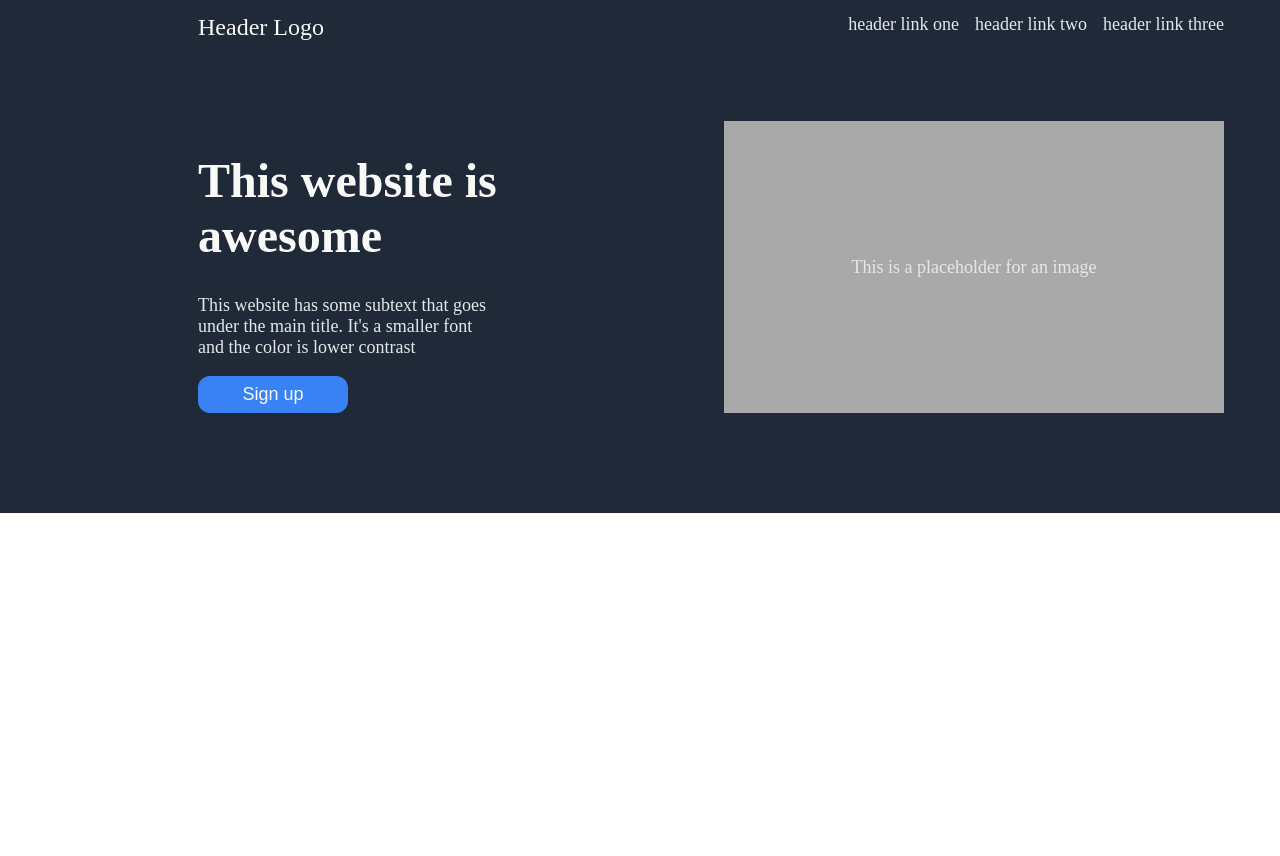
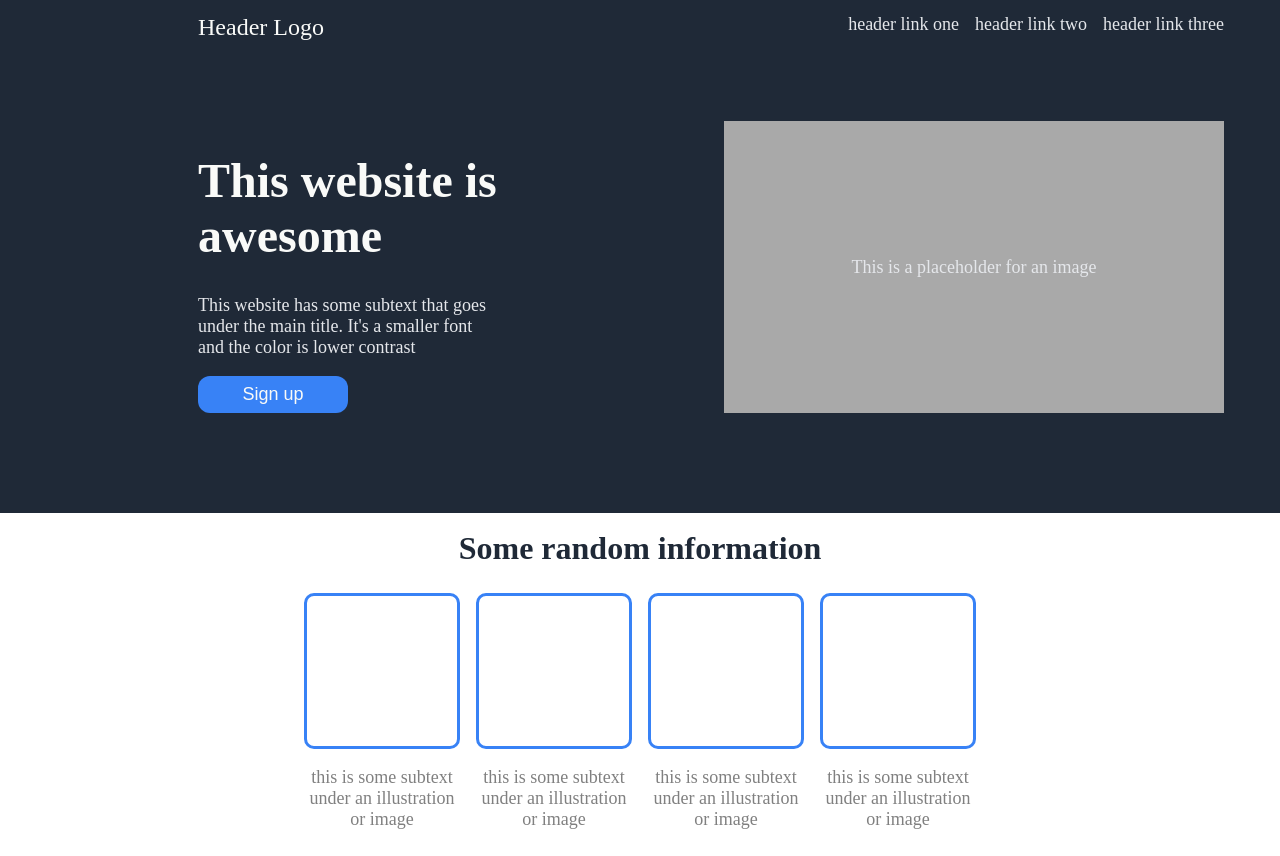
Before and after one commit to sharmarkeGit/foundations-landing-page, a plain HTML site: page index.html in a window 1280 px wide. Before the commit the page ends 800 px from the top, so only its background shows below. Drawn offline with Linux system fonts and the light colour scheme.

Commit message:
section-2 is done

```diff
--- a/index.html
+++ b/index.html
@@ -31,6 +31,27 @@
 
         </div>
     </div>
+    <div class="section-2">
+        <h2>Some random information</h2>
+        <div class="cards">
+            <div class="card">
+                <div class="illustration"></div>
+                <p class="secondary-text">this is some subtext under an illustration or image </p>
+            </div>
+            <div class="card">
+                <div class="illustration"></div>
+                <p>this is some subtext under an illustration or image </p>
+            </div>
+            <div class="card">
+                <div class="illustration"></div>
+                <p>this is some subtext under an illustration or image </p>
+            </div>
+            <div class="card">
+                <div class="illustration"></div>
+                <p>this is some subtext under an illustration or image </p>
+            </div>
+        </div>
+    </div>
 
 </body>
 </html>
--- a/style.css
+++ b/style.css
@@ -25,7 +25,7 @@ h1 {
     color: #f9faf8;
 }
 
-.title p, .placeholder, a {
+.title p, .placeholder, a{
     font-size: 18px;
     color: #e5e7eb;
 }
@@ -82,3 +82,40 @@ button {
     flex-shrink: 0;
 
 }
+
+/* Section 2 */
+.section-2 {
+    display: flex;
+    flex-direction: column;
+    align-items: center;
+}
+
+.illustration {
+    border: 3px solid #3882f6;
+    width: 150px;
+    height: 150px;
+    border-radius: 10px;
+
+}
+
+.cards {
+    display: flex;
+    justify-content: center;
+    width: 300px;
+    gap: 16px;
+}
+
+.card {
+    display: flex;
+    flex-direction: column;
+    justify-content: center;
+    text-align: center;
+    font-size: 18px;
+    color: grey;
+}
+
+h2 {
+    font-size: 32px;
+    font-weight: bolder;
+    color: #1f2937;
+}
```
